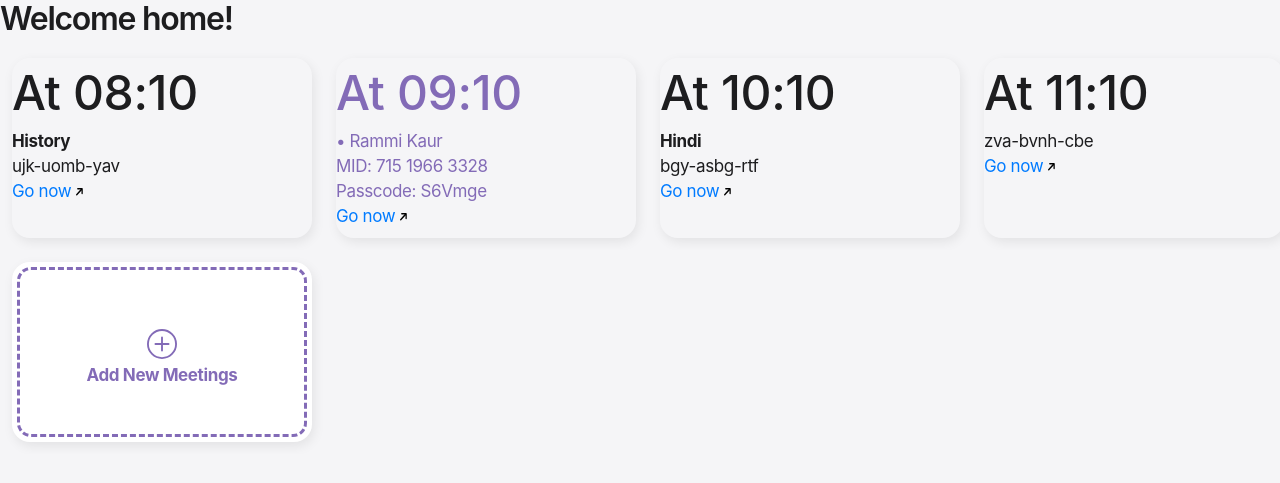
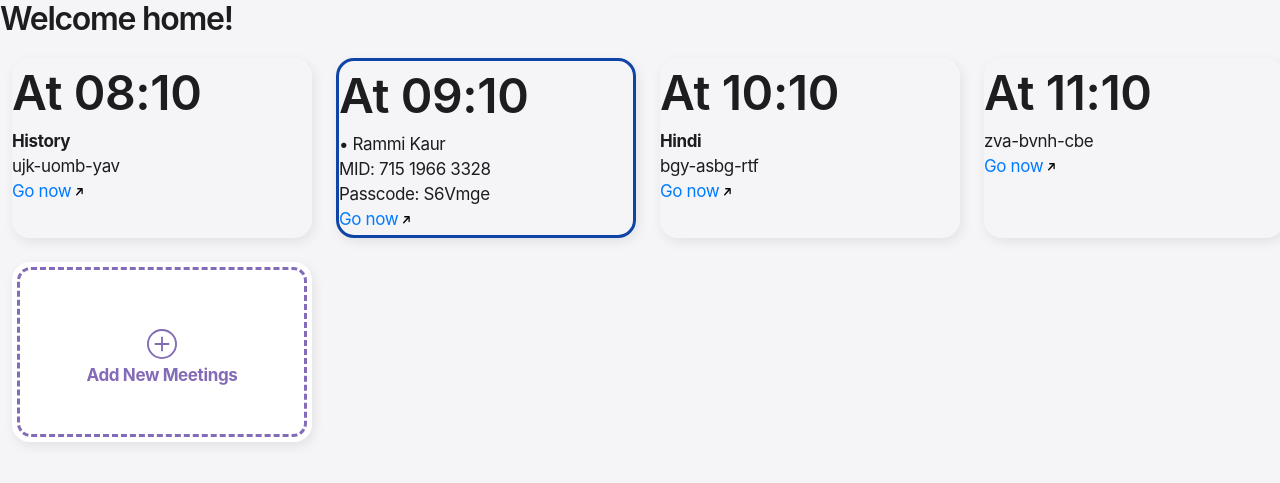
Before and after one commit to Gautam-Joshi/meeter, a Flask app: page / in a window 1280 px wide. Shown: the top 483 px of the page. Run offline with Flask 2, Linux system fonts and the light colour scheme; a user stored in the database is signed in; data comes from the database, SQL or seed files in the repository; some libraries are stand-ins or nearby versions; some web fonts are replaced.

Commit message:
Set Zoom card with border, Text highlight on hover

```diff
--- a/static/styles.css
+++ b/static/styles.css
@@ -29,7 +29,7 @@ html { font-family: "Inter", sans-serif; }
 	--create-card-space: calc(80px - 1rem - 5px);/* half of inner card dimension - 1rem - half of plus size from html >>> check final result*/
 
 	/*--card-title-size:;*/
-	--card-title-weight: bold;
+	--card-title-weight: 700;
 }
 
 
@@ -82,7 +82,7 @@ h2 {
 
 .card_alt_title {
 	font-size: 3rem;
-	font-weight: 500;
+	font-weight: 600;
 	margin: 0px;
 }
 
@@ -94,13 +94,19 @@ h2 {
 }
 
 .zoom {
-	border-radius: var(--outer-card-radius);
 	border-width: var(--border-width);
-	color: #836BB7;
+	border-color: rgb(15, 68, 167);
+	border-style: solid;
+}
+
+.zoom:hover {
+	background-image: linear-gradient(150deg, rgb(15, 68, 167) -151.1%, rgb(101, 194, 207) -51.1%, rgb(15, 68, 167) 48.9%);
+	border-width: 0.2px;
+	-webkit-text-fill-color: transparent;
+	-webkit-background-clip: text;
 }
 
 .gmeet {
-
 }
 
 
```
